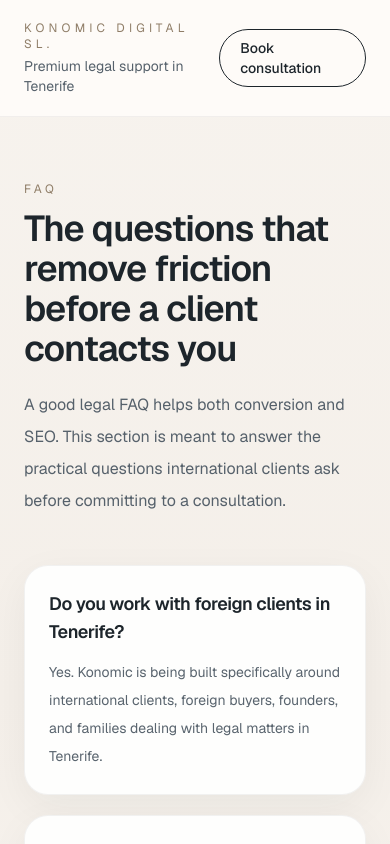
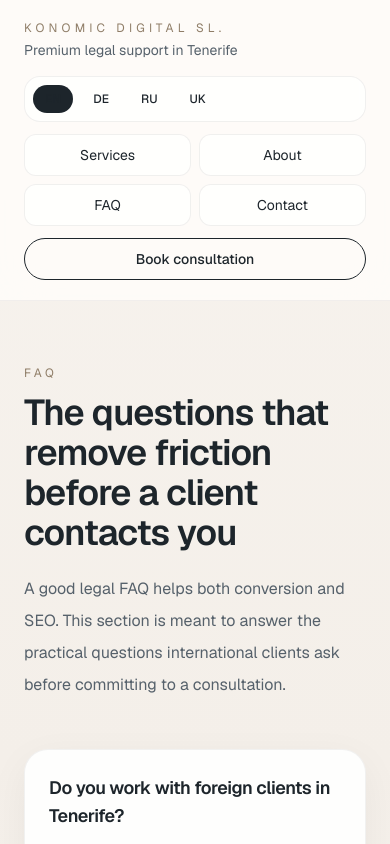
Before and after one commit to heaodoff/konomic, a Next.js app in the folder konomic-site/: page /en/faq in a window 390 px wide. Shown: the top 844 px of the page. Built offline with nearby package versions, Linux system fonts and the light colour scheme.

Commit message:
Add mobile language switcher and mobile nav

```diff
--- a/konomic-site/src/components/SiteShell.tsx
+++ b/konomic-site/src/components/SiteShell.tsx
@@ -7,24 +7,50 @@ export function SiteShell({ children, locale = 'en' }: { children: ReactNode; lo
   return (
     <div className="min-h-screen bg-[linear-gradient(180deg,#f7f3ee_0%,#f4efe9_34%,#fffdfa_100%)] text-[#1d252b]">
       <header className="sticky top-0 z-30 border-b border-black/5 bg-[rgba(255,253,250,0.82)] backdrop-blur-xl">
-        <div className="mx-auto flex max-w-7xl items-center justify-between px-6 py-5 lg:px-10">
-          <Link href={`/${locale}`} className="flex flex-col">
-            <span className="text-xs uppercase tracking-[0.35em] text-[#8f7d67]">Konomic Digital SL.</span>
-            <span className="mt-1 text-sm text-[#56616b]">{copy.brandTagline}</span>
-          </Link>
-          <nav className="hidden items-center gap-7 text-sm text-[#47515a] md:flex">
+        <div className="mx-auto max-w-7xl px-6 py-5 lg:px-10">
+          <div className="flex items-start justify-between gap-4">
+            <Link href={`/${locale}`} className="flex min-w-0 flex-col">
+              <span className="text-xs uppercase tracking-[0.35em] text-[#8f7d67]">Konomic Digital SL.</span>
+              <span className="mt-1 text-sm text-[#56616b]">{copy.brandTagline}</span>
+            </Link>
+
+            <div className="flex items-center gap-3">
+              <div className="hidden items-center gap-2 rounded-full border border-black/6 bg-white/70 px-2 py-1 md:flex">
+                {locales.map((item) => (
+                  <Link
+                    key={item}
+                    href={`/${item}`}
+                    className={`rounded-full px-2.5 py-1 text-xs font-medium transition ${
+                      item === locale ? 'bg-[#1d252b] text-white' : 'text-[#56616b] hover:bg-black/5'
+                    }`}
+                  >
+                    {localeLabels[item]}
+                  </Link>
+                ))}
+              </div>
+              <Link
+                href={`/${locale}/book-consultation`}
+                className="hidden rounded-full border border-[#1d252b] px-5 py-2 text-sm font-medium transition hover:bg-[#1d252b] hover:text-white sm:inline-flex"
+              >
+                {copy.nav.book}
+              </Link>
+            </div>
+          </div>
+
+          <div className="mt-4 hidden items-center gap-7 text-sm text-[#47515a] md:flex">
             <Link href={`/${locale}/services`}>{copy.nav.services}</Link>
             <Link href={`/${locale}/about`}>{copy.nav.about}</Link>
             <Link href={`/${locale}/faq`}>{copy.nav.faq}</Link>
             <Link href={`/${locale}/contact`}>{copy.nav.contact}</Link>
-          </nav>
-          <div className="flex items-center gap-3">
-            <div className="hidden items-center gap-2 rounded-full border border-black/6 bg-white/70 px-2 py-1 md:flex">
+          </div>
+
+          <div className="mt-4 flex flex-col gap-3 md:hidden">
+            <div className="flex flex-wrap gap-2 rounded-2xl border border-black/6 bg-white/70 p-2">
               {locales.map((item) => (
                 <Link
                   key={item}
                   href={`/${item}`}
-                  className={`rounded-full px-2.5 py-1 text-xs font-medium transition ${
+                  className={`rounded-full px-3 py-1.5 text-xs font-medium transition ${
                     item === locale ? 'bg-[#1d252b] text-white' : 'text-[#56616b] hover:bg-black/5'
                   }`}
                 >
@@ -32,9 +58,25 @@ export function SiteShell({ children, locale = 'en' }: { children: ReactNode; lo
                 </Link>
               ))}
             </div>
+
+            <div className="grid grid-cols-2 gap-2 text-sm">
+              <Link href={`/${locale}/services`} className="rounded-xl border border-black/6 bg-white/70 px-4 py-2.5 text-center text-[#47515a]">
+                {copy.nav.services}
+              </Link>
+              <Link href={`/${locale}/about`} className="rounded-xl border border-black/6 bg-white/70 px-4 py-2.5 text-center text-[#47515a]">
+                {copy.nav.about}
+              </Link>
+              <Link href={`/${locale}/faq`} className="rounded-xl border border-black/6 bg-white/70 px-4 py-2.5 text-center text-[#47515a]">
+                {copy.nav.faq}
+              </Link>
+              <Link href={`/${locale}/contact`} className="rounded-xl border border-black/6 bg-white/70 px-4 py-2.5 text-center text-[#47515a]">
+                {copy.nav.contact}
+              </Link>
+            </div>
+
             <Link
               href={`/${locale}/book-consultation`}
-              className="rounded-full border border-[#1d252b] px-5 py-2 text-sm font-medium transition hover:bg-[#1d252b] hover:text-white"
+              className="inline-flex items-center justify-center rounded-full border border-[#1d252b] px-5 py-2.5 text-sm font-medium transition hover:bg-[#1d252b] hover:text-white"
             >
               {copy.nav.book}
             </Link>
```
